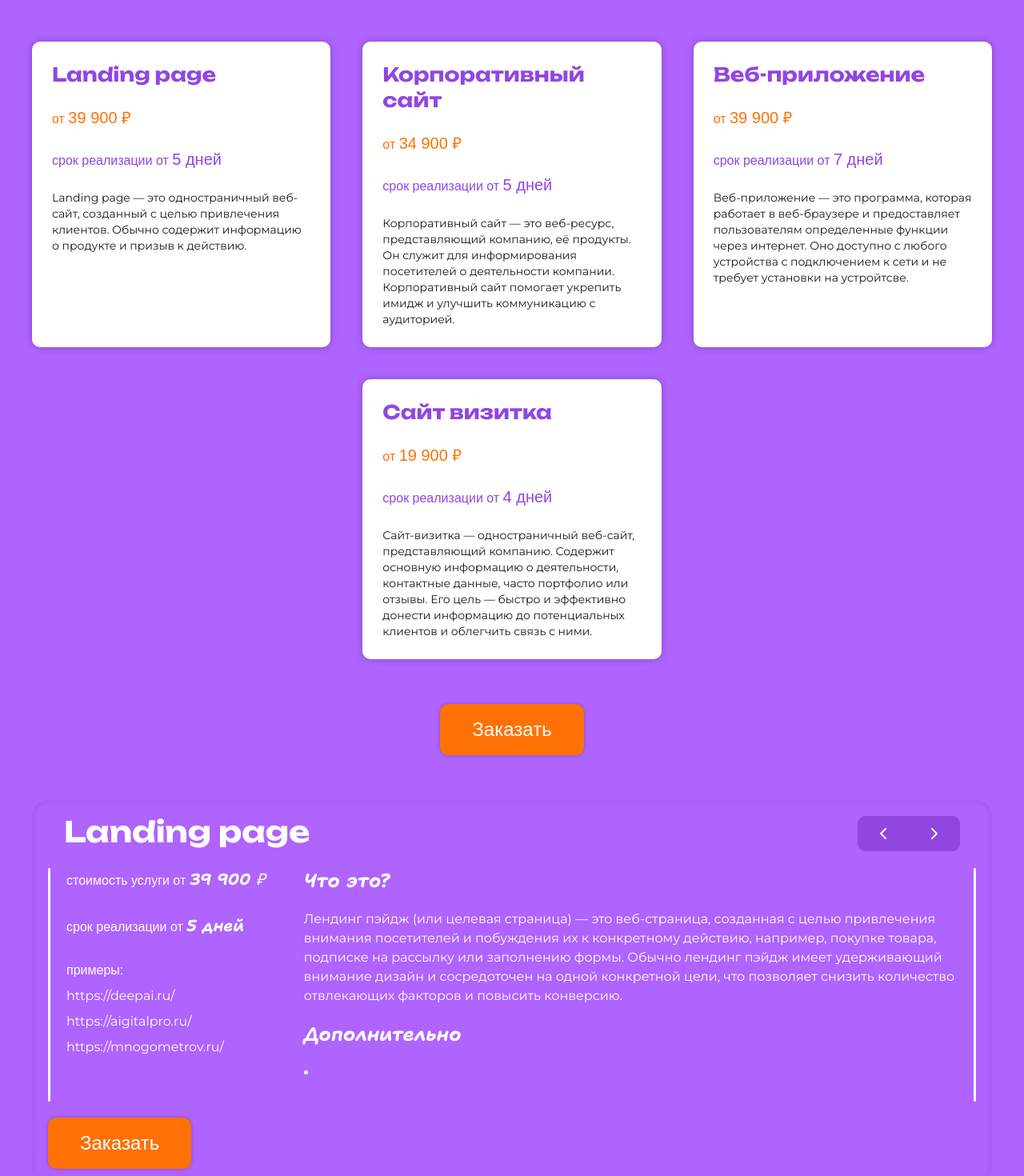
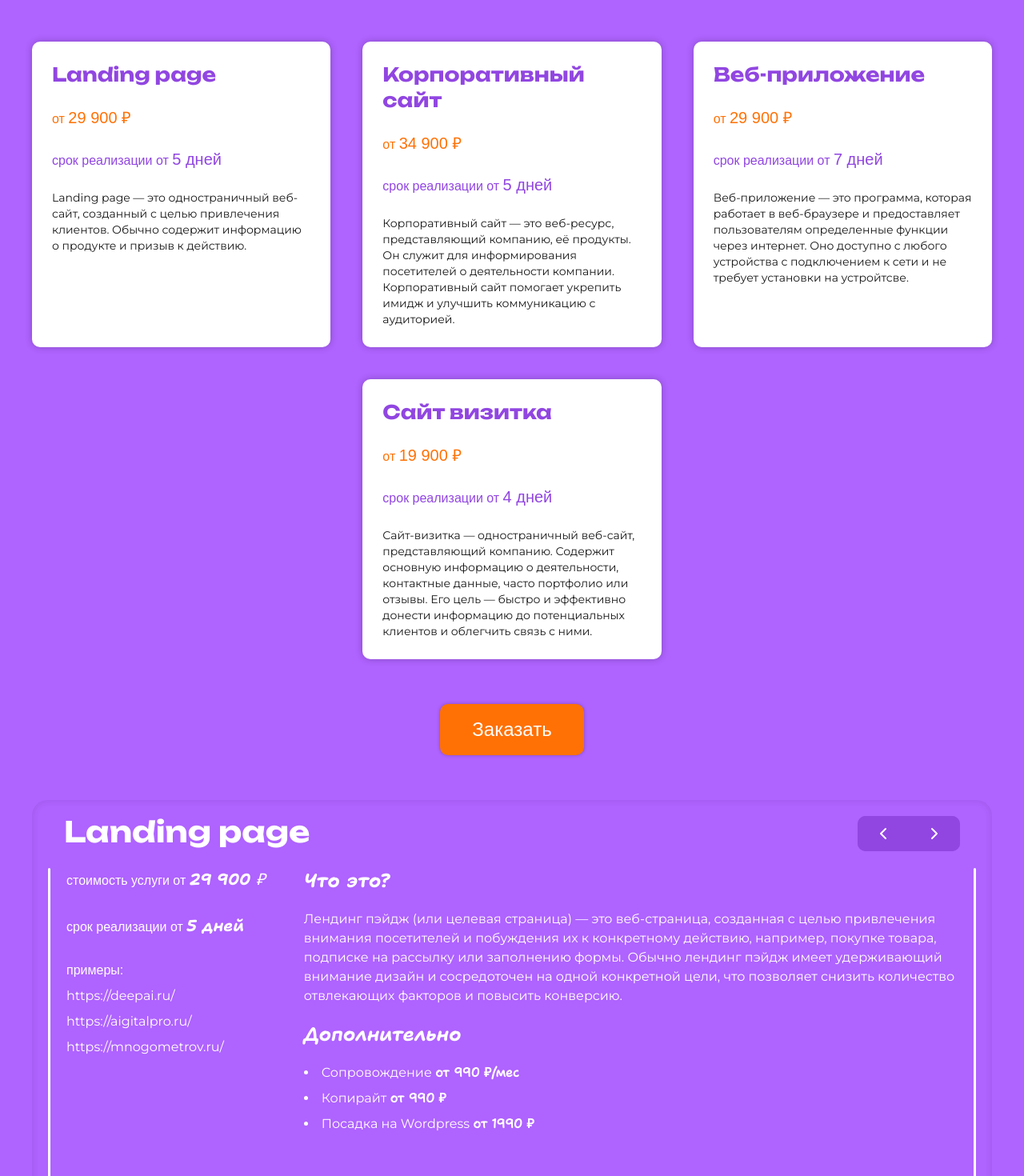
Before and after one commit to AlexandrNikolaenko/CreatieveDP, a Next.js app in the folder creatieve/: page / in a window 1280 px wide. Shown: the part 900-2370 px from the top of the page at 80% size. Built offline with nearby package versions, Linux system fonts and the light colour scheme; a web font is replaced by a local one.

Commit message:
prefinal commit

```diff
--- a/creatieve/src/app/components/contact.js
+++ b/creatieve/src/app/components/contact.js
@@ -4,6 +4,7 @@ import { useState } from "react";
 import { BrightButton } from "./buttons";
 import { products, times, fields } from "./optData";
 import { host } from "./host";
+import Link from "next/link";
 
 let reasons = [
     {
@@ -27,14 +28,24 @@ let reasons = [
 export default function Contact () {
     let [error, setError] = useState(null);
     let [isSuccess, setIsSuccess] = useState([false, null]);
-    console.log(error, isSuccess);
+    let [isPolicy, setIsPolicy] = useState(true);
+    let [policyErr, setPolicyError] = useState(false);
+
+    function changePolicy() {
+        setIsPolicy(document.getElementById('policy').checked);
+        if (document.getElementById('policy').checked) setPolicyError(false);
+    }
 
     async function sendFormData(e) {
         e.preventDefault();
-        console.log('done');
+        if (!isPolicy) {
+            setPolicyError(true);
+            return;
+        }
         let formData = new FormData(document.getElementById('orderCallForm'));
         let body = JSON.stringify(Object.fromEntries(formData));
-        let res = await fetch(`http://${host}:5000/ordercall`, {
+        try {
+            let res = await fetch(`http://${host}/api/ordercall`, {
                 method: 'POST',
                 headers: {
                     "Content-Type": "application/json",
@@ -43,7 +54,6 @@ export default function Contact () {
                 body
             })
             if (res.status == 200) {
-            console.log('done')
                 setError(null);
                 setIsSuccess([true, Object.fromEntries(formData).time]);
             } else {
@@ -52,8 +62,11 @@ export default function Contact () {
                 if (err) {
                     setError(err);
                 } else {
-                setError('Проверьте корректность заполнения полей')
+                    setError('Проверьте корректность заполнения полей');
                 }
+            }
+        } catch (e) {
+            setError('Ошибка отправки формы');
         }
     }
 
@@ -67,9 +80,7 @@ export default function Contact () {
                     </ul>
                 </div>
                 <div className="flex items-center gap-10 max-laptop:gap-5 flex-row max-tablet:flex-col w-full">
-                    <form id='orderCallForm' className="flex w-full flex-col items-start max-tablet:items-center gap-y-5" onSubmit={(e) => {
-                        console.log('done');
-                        sendFormData(e)}}>
+                    <form id='orderCallForm' className="flex w-full flex-col items-start max-tablet:items-center gap-y-5" onSubmit={sendFormData}>
                         {isSuccess[0] && <label className="text-landingfrom text-base max-laptop:text-sm max-tablet:text-xs">Вы заказали звонок на {isSuccess[1]}</label>}
                         <div className="grid grid-cols-2 max-laptop:grid-cols-1 w-full gap-5 max-laptop:gap-2.5">
                             <div className="flex flex-col gap-y-5 max-laptop:gap-y-2.5">
@@ -77,6 +88,10 @@ export default function Contact () {
                                 {error != null && <label className="text-red-600 text-base max-laptop:text-sm">{error}</label>}
                             </div>
                             <textarea name="add" placeholder="Напишите, если есть, что дополнить" className="border-2 outline-none rounded-[10px] h-full min-h-[260px] max-small:min-h-[160px] px-5 max-mobile:px-4 py-4 max-mobile:py-3 border-base-color active:border-active-base focus:border-active-base placeholder:font-base"></textarea>
+                        </div>
+                        <div className="flex gap-2.5 items-center">
+                            <input type="checkbox" id="policy" name="policy" defaultChecked onChange={changePolicy} className="appearance-auto w-4 h-4"/>
+                            <label htmlFor='policy' className={`${policyErr && 'text-red-600'}`}>Ознакомлен(а) с <Link href={'https://st-152-fz.ru/index_polic.php?name=Николаенко%20Александр%20Иванович&site=creatieve.ru&email=nikol.alex06@mail.ru'} className={`underline`}>политикой конфиденциальности</Link> и принимаю условия обработки персональных данных</label>
                         </div>
                         <BrightButton text={'Заказать звонок'}/>
                     </form>
--- a/creatieve/src/app/components/footer.js
+++ b/creatieve/src/app/components/footer.js
@@ -22,9 +22,9 @@ export default function Footer() {
                     {products.map(product => <ProductLink product={product} key={product.id}/>)}
                 </nav>
                 <div className="flex flex-col *:text-gray-500 col-span-2">
-                    <Link href={'/#'}>Политика конфиденциальности</Link>
+                    <Link href={'https://st-152-fz.ru/index_polic.php?name=Николаенко%20Александр%20Иванович&site=creatieve.ru&email=nikol.alex06@mail.ru'}>Политика конфиденциальности</Link>
+                    <Link href={'mailto:nikol.alex06@mail.ru'}>nikol.alex06@mail.ru</Link>
                     <p>Сайт не является публичной офертой</p>
-                    <Link href={'mailto:nikol.alex06@mail.ru'}>nikol.alex06@mail.ru</Link>
                 </div>
             </div>
         </footer>
@@ -41,40 +41,11 @@ function FooterButton({text, blockId}) {
 
 function ProductLink({product}) {
     function scroller() {
-        scrollFunc.current()
-        changer(product.id);
-        let block = document.getElementById('block').getBoundingClientRect();
-        window.scroll({
-            top: block.top - ((window.innerHeight - block.height) / 2) + window.scrollY,
-            left: 0,
-            behavior: "smooth"
-        })
+        let button = document.getElementById(product.id+'scrollButton');
+        button.click();
     }
 
     return (
         <button onClick={scroller} className={`text-dark text-lg max-laptop:text-base max-tablet:text-sm productBlock text-left transition-all cursor-pointer`}>{product.name}</button>
     )
 }
-
-function ProductBlock({product, changer}) {
-
-
-    function scroller() {
-        changer(product.id);
-        let block = document.getElementById('block').getBoundingClientRect();
-        window.scroll({
-            top: block.top - ((window.innerHeight - block.height) / 2) + window.scrollY,
-            left: 0,
-            behavior: "smooth"
-        })
-    }
-
-    return (
-        <button onClick={scroller} className={`productBlock text-left flex flex-col h-full gap-y-6 max-laptop:gap-y-5 max-tablet:gap-y-4 transition-all *:hover:text-white ${product.activeBg} cursor-pointer p-[25px] max-tablet:p-5 shadow-base rounded-[10px] ${product.id == 4 ? 'col-start-3 max-laptop:col-start-auto' : ''} col-span-2`}>
-            <h4 className="text-active-base font-base text-2xl max-laptop:text-xl max-tablet:text-lg font-bold transition-all">{product.name}</h4>
-            <p className="text-bright font-base text-base  max-laptop:text-sm max-tablet:text-xs transition-all">от <span className="text-inherit text-xl max-laptop:text-lg">{product.cost}</span></p>
-            <p className="text-active-base font-base text-base max-desktop:text-sm max-tablet:text-xs transition-all">срок реализации от <span className="text-inherit text-xl max-desktop:text-lg">{product.time} дней</span></p>
-            <p className="text-dark text-sm max-laptop:text-xs transition-all">{product.description}</p>
-        </button>
-    )
-}
--- a/creatieve/src/app/components/host.js
+++ b/creatieve/src/app/components/host.js
@@ -1 +1 @@
-export const host = 'localhost'
+export const host = 'creatieve.ru'
--- a/creatieve/src/app/components/optData.js
+++ b/creatieve/src/app/components/optData.js
@@ -36,7 +36,7 @@ export const products = [
     {
         id: 1,
         name: 'Landing page',
-        cost: '39 900 ₽',
+        cost: '29 900 ₽',
         time: '5',
         description: 'Landing page — это одностраничный веб-сайт, созданный с целью привлечения клиентов. Обычно содержит информацию о продукте и призыв к действию.',
         fullDesc: 'Лендинг пэйдж (или целевая страница) — это веб-страница, созданная с целью привлечения внимания посетителей и побуждения их к конкретному действию, например, покупке товара, подписке на рассылку или заполнению формы. Обычно лендинг пэйдж имеет удерживающий внимание дизайн и сосредоточен на одной конкретной цели, что позволяет снизить количество отвлекающих факторов и повысить конверсию.',
@@ -58,8 +58,18 @@ export const products = [
         add: [
             {
                 id: 1,
-                service: '',
-                price: ''
+                service: 'Сопровождение',
+                price: 'от 990 ₽/мес'
+            },
+            {
+                id: 2,
+                service: 'Копирайт',
+                price: 'от 990 ₽'
+            },
+            {
+                id: 3,
+                service: 'Посадка на Wordpress',
+                price: 'от 1990 ₽'
             }
         ]
     },
@@ -88,15 +98,30 @@ export const products = [
         add: [
             {
                 id: 1,
-                service: '',
-                price: ''
+                service: 'Сопровождение',
+                price: 'от 990 ₽/мес'
+            },
+            {
+                id: 2,
+                service: 'Копирайт',
+                price: 'от 1990 ₽'
+            },
+            {
+                id: 3,
+                service: 'Посадка на Wordpress',
+                price: 'от 1990 ₽'
+            },
+            {
+                id: 4,
+                service: 'Разработка личного кабинета администратора',
+                price: 'от 2990 ₽'
             }
         ]
     },
     {
         id: 3,
         name: 'Веб-приложение',
-        cost: '39 900 ₽',
+        cost: '29 900 ₽',
         time: '7',
         description: 'Веб-приложение — это программа, которая работает в веб-браузере и предоставляет пользователям определенные функции через интернет. Оно доступно с любого устройства с подключением к сети и не требует установки на устройтсве.',
         fullDesc: 'Веб-приложение — это интерактивное программное обеспечение, которое функционирует в веб-браузере и предоставляет пользователям возможности, аналогичные традиционным десктопным приложениям. Оно доступно из любого места и на любом устройстве с интернет-соединением, что устраняет необходимость в установке дополнительного программного обеспечения. Благодаря своей интерактивности, веб-приложения могут реагировать на действия пользователей в реальном времени и предлагать удобный интерфейс.',
@@ -118,8 +143,23 @@ export const products = [
         add: [
             {
                 id: 1,
-                service: '',
-                price: ''
+                service: 'Сопровождение',
+                price: 'от 990 ₽/мес'
+            },
+            {
+                id: 2,
+                service: 'Копирайт',
+                price: 'от 990 ₽'
+            },
+            {
+                id: 3,
+                service: 'Посадка на Wordpress',
+                price: 'от 1990 ₽'
+            },
+            {
+                id: 4,
+                service: 'Разработка личного кабинета администратора',
+                price: 'от 2990 ₽'
             }
         ]
     },
@@ -148,8 +188,18 @@ export const products = [
         add: [
             {
                 id: 1,
-                service: '',
-                price: ''
+                service: 'Сопровождение',
+                price: 'от 990 ₽/мес'
+            },
+            {
+                id: 2,
+                service: 'Копирайт',
+                price: 'от 990 ₽'
+            },
+            {
+                id: 3,
+                service: 'Посадка на Wordpress',
+                price: 'от 1990 ₽'
             }
         ]
     }
--- a/creatieve/src/app/components/products.js
+++ b/creatieve/src/app/components/products.js
@@ -120,8 +120,8 @@ function DescProductBlock({product}) {
                     <h5 className="text-white font-ital text-2xl max-laptop:text-xl max-tablet:text-lg italic">Что это?</h5>
                     <p className="text-white text-base max-laptop:text-sm max-tablet:text-xs">{product.fullDesc}</p>
                     <h5 className="text-white font-ital text-2xl max-laptop:text-xl max-tablet:text-lg italic">Дополнительно</h5>
-                    <ul className="leading-relaxed list-inside">
-                        {product.add.map(service => <li key={service.id} className="text-white text-base max-laptop:text-sm max-tablet:text-xs list-disc">{service.service} <span>{service.price}</span></li>)}
+                    <ul className="leading-relaxed flex flex-col gap-y-2 list-inside">
+                        {product.add.map(service => <li key={service.id} className="text-white text-base max-laptop:text-sm max-tablet:text-xs list-disc">{service.service} <span className="font-ital font-bold">{service.price}</span></li>)}
                     </ul>
                 </div>
             </li>
@@ -141,7 +141,7 @@ function ProductBlock({product, changer}) {
     }
 
     return (
-        <button onClick={scroller} className={`productBlock text-left flex flex-col h-full gap-y-6 max-laptop:gap-y-5 max-tablet:gap-y-4 transition-all *:hover:text-white ${product.activeBg} cursor-pointer p-[25px] max-tablet:p-5 shadow-base rounded-[10px] ${product.id == 4 ? 'col-start-3 max-laptop:col-start-auto' : ''} col-span-2`}>
+        <button id={product.id+'scrollButton'} onClick={scroller} className={`productBlock text-left flex flex-col h-full gap-y-6 max-laptop:gap-y-5 max-tablet:gap-y-4 transition-all *:hover:text-white ${product.activeBg} cursor-pointer p-[25px] max-tablet:p-5 shadow-base rounded-[10px] ${product.id == 4 ? 'col-start-3 max-laptop:col-start-auto' : ''} col-span-2`}>
             <h4 className="text-active-base font-base text-2xl max-laptop:text-xl max-tablet:text-lg font-bold transition-all">{product.name}</h4>
             <p className="text-bright font-base text-base  max-laptop:text-sm max-tablet:text-xs transition-all">от <span className="text-inherit text-xl max-laptop:text-lg">{product.cost}</span></p>
             <p className="text-active-base font-base text-base max-desktop:text-sm max-tablet:text-xs transition-all">срок реализации от <span className="text-inherit text-xl max-desktop:text-lg">{product.time} дней</span></p>
--- a/creatieve/src/app/components/whywe.js
+++ b/creatieve/src/app/components/whywe.js
@@ -1,3 +1,7 @@
+'use client'
+
+import { useEffect, useState } from "react";
+
 let reasons = [
     {
         id: 1,
@@ -40,8 +44,34 @@ let stages = [
 ]
 
 export default function WhyWe() {
+    let [showId, setShowId] = useState(0);
+
+    useEffect(() => {
+        let section = [document.getElementById('3').getBoundingClientRect().top + window.scrollY, document.getElementById('3').getBoundingClientRect().bottom + window.scrollY];
+        let points = [];
+        let showPoints = [];
+        stages.forEach(stage => {
+            let point = document.getElementById('stage' + stage.id).getBoundingClientRect().top + window.scrollY + 100;
+            points.push(point);
+            if (window.scrollY + window.innerHeight > point) showPoints.push(point);
+        });
+
+        if (showPoints.length > 0 && (showId == 0 || showId == showPoints.length)) setShowId(showPoints.length);
+        function scrolling () {
+            if (window.scrollY + window.innerHeight > section[0] && section[1] > window.scrollY && points.length != showPoints.length) {
+                points.forEach(point => {
+                    if (window.scrollY + window.innerHeight > point && !showPoints.includes(point)) showPoints.push(point);
+                });
+                if (showPoints.length > 0 && (showId == 0 || showId != showPoints.length)) setShowId(showPoints.length);
+            } else if (points.length == showPoints.length) {
+                document.removeEventListener('onscroll', scrolling);
+            }
+        };
+        document.onscroll = scrolling
+    }, [showId])
+
     return(
-        <section className="shadow-section min-h-screen relative z-40 bg-active-base py-14 max-laptop:py-10">
+        <section id="3" className="shadow-section min-h-screen relative z-40 bg-active-base py-14 max-laptop:py-10">
             <div className="flex flex-col gap-14 max-laptop:gap-[30px] wrapper items-center">
                 <h3 className="uppercase font-base text-4xl max-laptop:text-3xl max-tablet:text-2xl max-small:text-[22px] font-bold text-white">Почему <span className="text-bright">мы</span>?</h3>
                 <div className="grid max-mobile:flex max-mobile:flex-col grid-cols-3 max-laptop:grid-cols-4 gap-10 max-laptop:gap-5">
@@ -49,8 +79,10 @@ export default function WhyWe() {
                 </div>
                 <h4 className="text-white text-3xl max-laptop:text-2xl max-tablet:text-xl font-base">Прозрачный процесс разработки</h4>
                 <ul className="relative flex flex-col gap-[30px] max-tablet:gap-5 items-start">
-                    <div className="z-20 absolute border-dashed border-[3px] py-2 h-full left-[33px] max-laptop:left-7 max-mobile:left-[23px] border-bright"></div>
-                    {stages.map(stage => <Stage key={stage.id} stage={stage}/>)}
+                    {/* <div className="z-20 absolute overflow-hidden h-full">
+                        <canvas id="lineDash" className="h-full"></canvas>
+                    </div> */}
+                    {stages.map(stage => <Stage key={stage.id} stage={stage} isShow={stage.id <= showId}/>)}
                 </ul>
             </div>
         </section>
@@ -69,9 +101,9 @@ function ReasonBlock({reason}) {
     )
 }
 
-function Stage({stage}) {
+function Stage({stage, isShow}) {
     return (
-        <li className="relative z-30 flex gap-14 max-laptop:gap-5 items-center max-mobile:w-full">
+        <li id={'stage' + stage.id} className={`trasition-all duration-1000 ${!isShow && '-translate-x-1/2 opacity-0'} relative z-30 flex gap-14 max-laptop:gap-5 items-center max-mobile:w-full`}>
             <div className="flex justify-center items-center w-[70px] max-laptop:w-[60px] max-mobile:w-[50px] min-w-[50px] mobile:min-w-[60px] laptop:min-w-[70px] h-[70px] max-laptop:h-[60px] max-mobile:h-[50px] min-h-[50px] mobile:min-h-[60px] laptop:min-h-[70px] rounded-full bg-bright">
                 <span className="text-white font-base text-4xl max-laptop:text-3xl max-tablet:text-2xl">{stage.id}</span>
             </div>
```
Also changed, not shown: 2 other files (tests, documents, lock files or other folders). Lines whose indentation alone changed are shown as unchanged.
